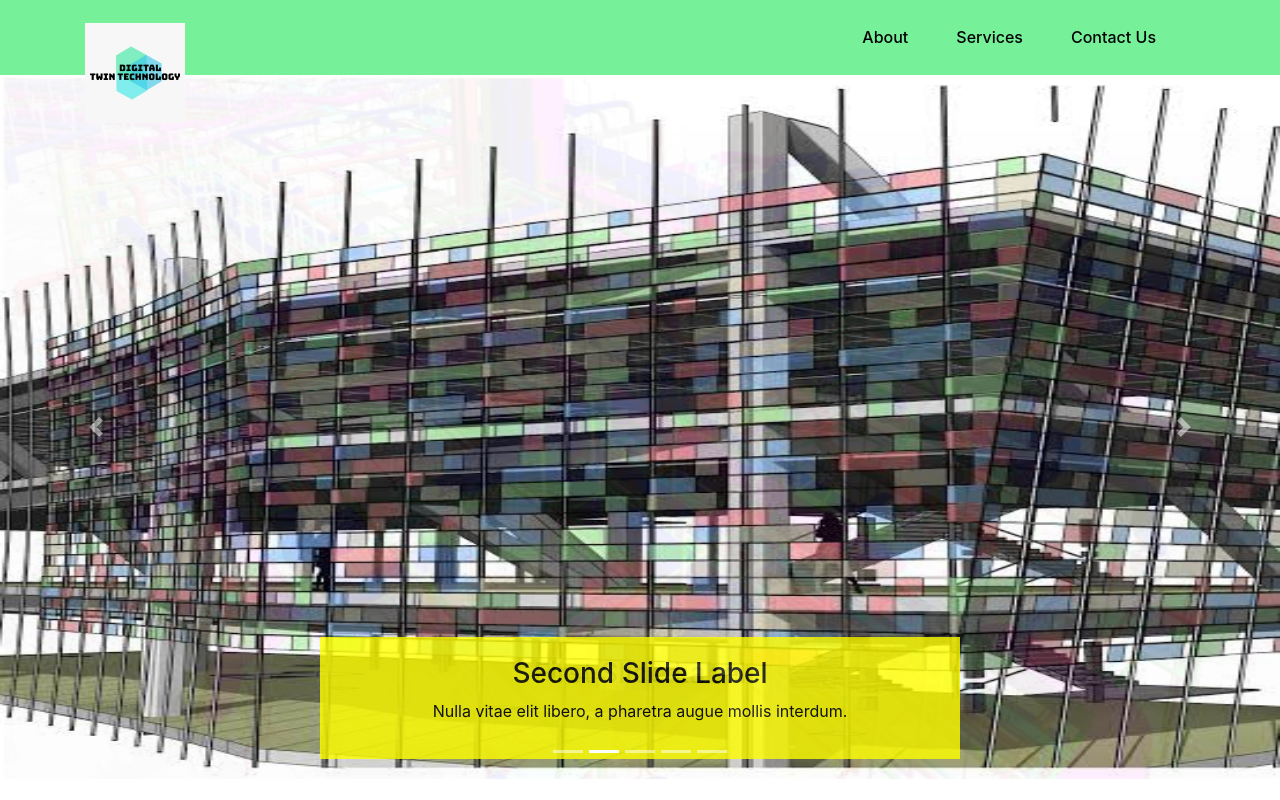
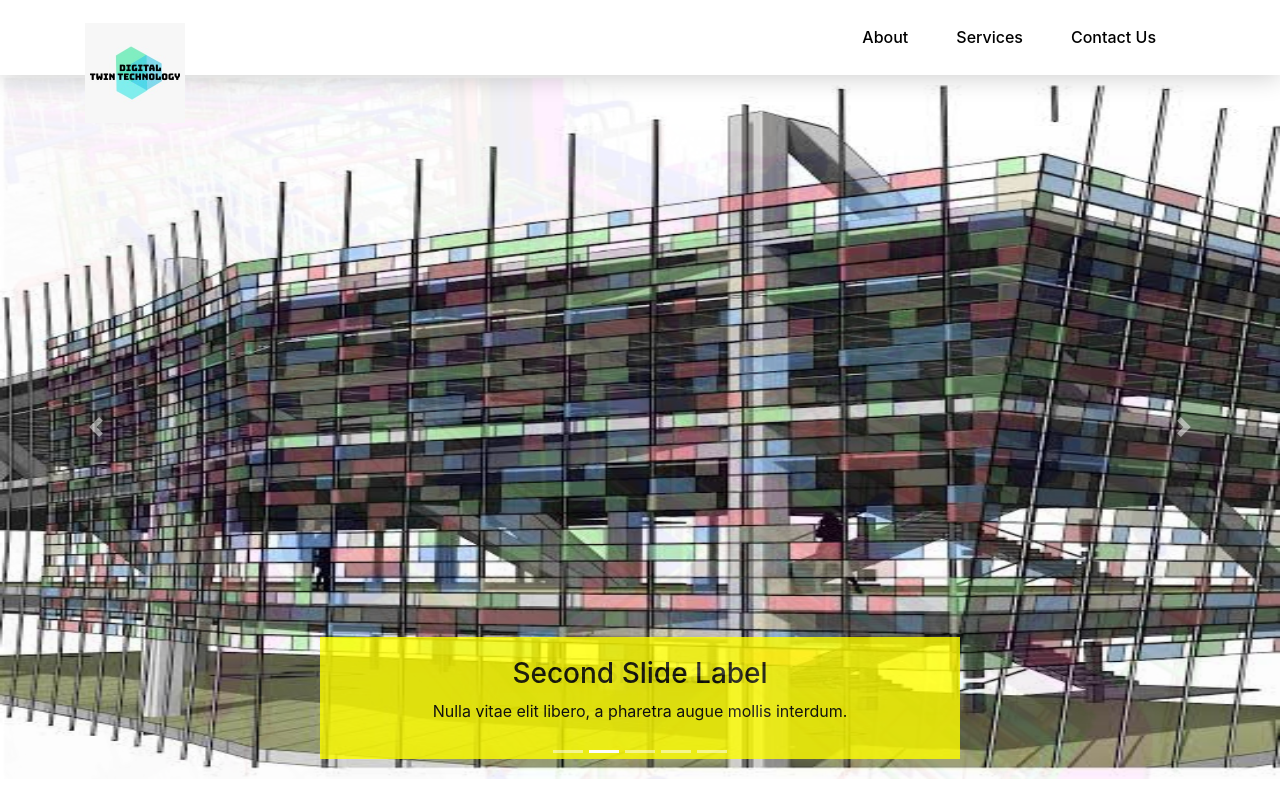
Before and after one commit to thirumalai77/digital_twins, a React (Create React App) app: page / in a window 1280 px wide. Built offline with nearby package versions, Linux system fonts and the light colour scheme.

Commit message:
Header style changes

```diff
--- a/src/index.css
+++ b/src/index.css
@@ -13,7 +13,7 @@ code {
 }
 
 .bg-template-color {
-  background-color: #76f19a;
+  background-color: #fff;
 }
 
 .menu-nav a:hover,.menu-nav .active{
@@ -37,6 +37,9 @@ code {
 }
 .nav-bar-style{
   height:75px;
+  box-shadow: 0 0.125rem 1.5rem 0 rgb(0 0 0 / 20%);
+  z-index: 10;
+  transition: all 0.25s ease-in-out;
 }
 .logo-container{
   width:100px;
```
